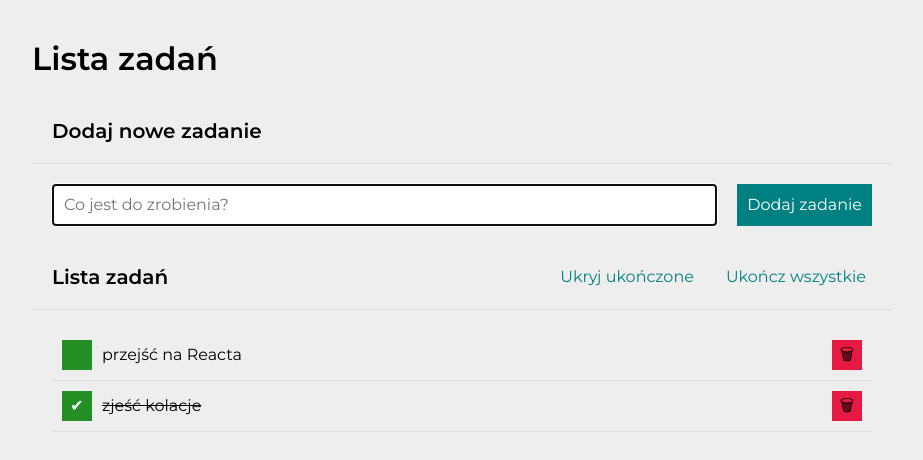
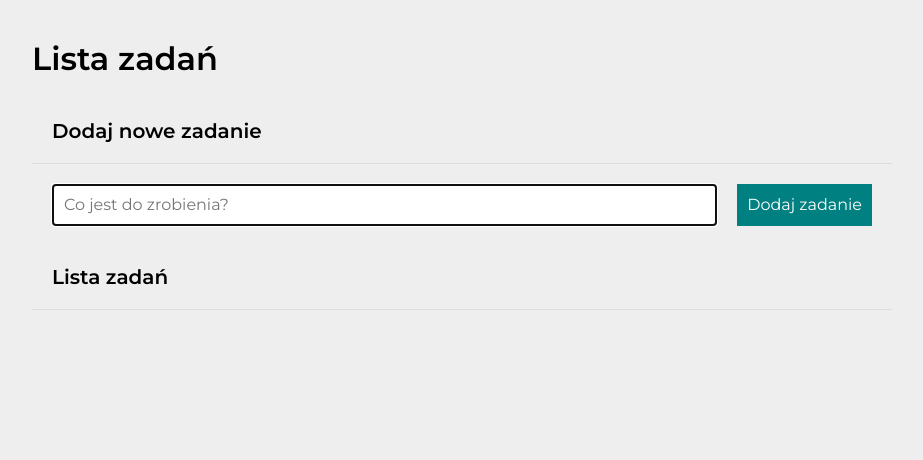
Before and after one commit to Grzegorztestowy/todo-list-react, a React (Create React App) app: page / in a window 1280 px wide. Shown: the top 460 px of the page, without its empty margins (178-1101 px from the left). Built offline with nearby package versions, Linux system fonts and the light colour scheme.

Commit message:
saving tasks in localStorage

```diff
--- a/src/App.js
+++ b/src/App.js
@@ -1,4 +1,4 @@
-import { useState } from "react";
+import { useEffect, useState } from "react";
 import Form from "./Form";
 import Tasks from "./Tasks";
 import Buttons from "./Buttons";
@@ -8,13 +8,18 @@
 
 function App() {
   const [hideDone, setHideDone] = useState(false);
-  const defaultTasks = [
-    { id: 1, content: "przejść na Reacta", done: false },
-    { id: 2, content: "zjeść kolacje", done: true },
-];
+  const tasksFromLocalStorage = localStorage.getItem("tasks");
 
-const [tasks, setTasks] = useState(defaultTasks);
+const [tasks, setTasks] = useState(
+  tasksFromLocalStorage
+  ? JSON.parse(tasksFromLocalStorage)
+  : []
+);
 
+useEffect(() => {
+    localStorage.setItem("tasks", JSON.stringify(tasks));
+
+}, [tasks]);
   const toggleHideDone = () => {
     setHideDone(hideDone => !hideDone);
   };
```
